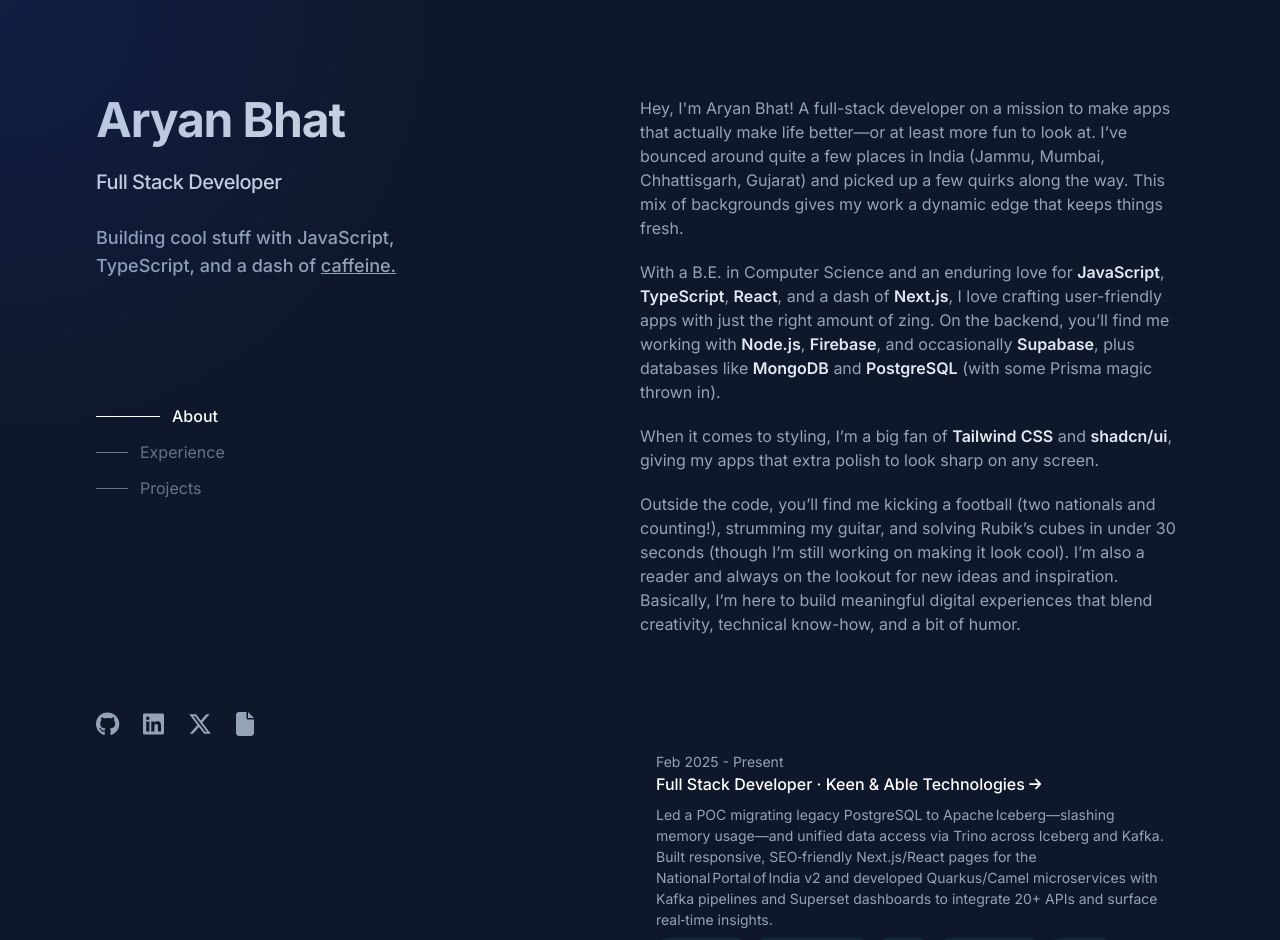
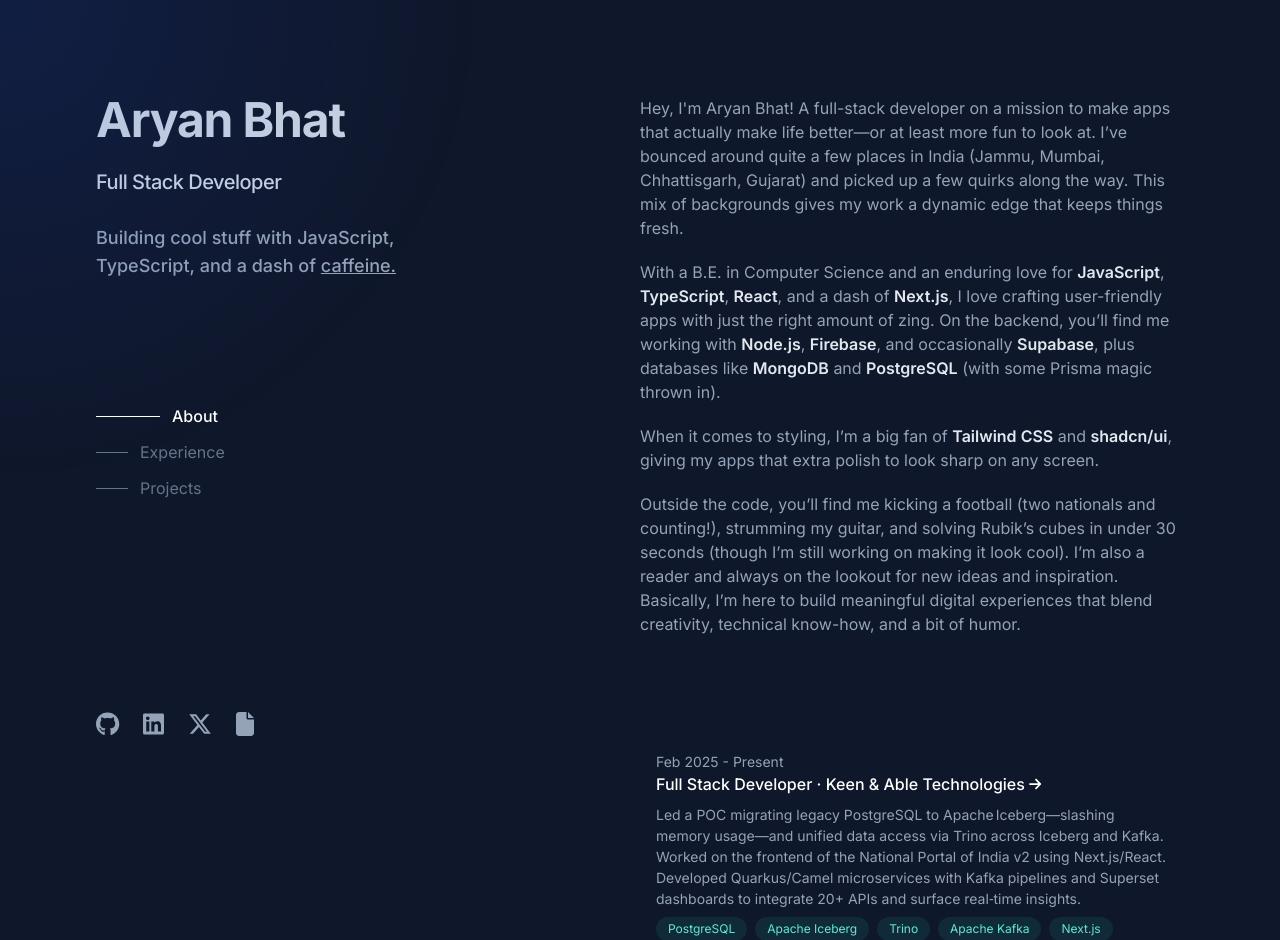
Before and after one commit to aryanbhat/resume, a React (Vite) app: page / in a window 1280 px wide. Shown: the top 940 px of the page. Built offline with nearby package versions, Linux system fonts and the light colour scheme.

Commit message:
changed link

```diff
--- a/src/Json/experience.json
+++ b/src/Json/experience.json
@@ -3,7 +3,7 @@
     "timePeriod": "Feb 2025 - Present",
     "Designation": "Full Stack Developer",
     "companyName": "Keen & Able Technologies",
-    "content": "Led a POC migrating legacy PostgreSQL to Apache Iceberg—slashing memory usage—and unified data access via Trino across Iceberg and Kafka. Built responsive, SEO‑friendly Next.js/React pages for the National Portal of India v2 and developed Quarkus/Camel microservices with Kafka pipelines and Superset dashboards to integrate 20+ APIs and surface real‑time insights.",
+    "content": "Led a POC migrating legacy PostgreSQL to Apache Iceberg—slashing memory usage—and unified data access via Trino across Iceberg and Kafka. Worked on the frontend of the National Portal of India v2 using Next.js/React. Developed Quarkus/Camel microservices with Kafka pipelines and Superset dashboards to integrate 20+ APIs and surface real‑time insights.",
     "technologies": [
       "PostgreSQL",
       "Apache Iceberg",
--- a/src/components/Experience.tsx
+++ b/src/components/Experience.tsx
@@ -32,7 +32,7 @@
       </div>
       <a
         className="w-fit transition-colors group mt-10 flex align-center items-center gap-2 resume hover:text-teal-300 focus-visible:text-teal-300"
-        href="https://drive.google.com/file/d/1vLWOWbC7F-u8L9ntmk7ZVF1Ze6sKpNiZ/view"
+        href="https://drive.google.com/file/d/1tfCf2TDygEE7liwmDxUp_RC8PRdKd6EC/view"
         target="_blank"
         rel="noopener noreferrer"
       >
```
